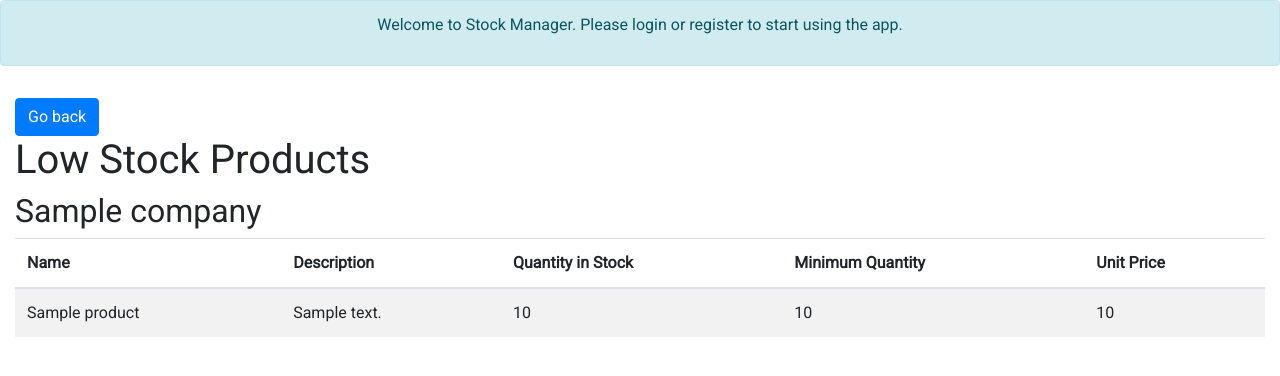
After one commit to HamaBarhamou/stock_management_api, a Django app: template stock/templates/product/low_stock.html in a window 1280 px wide. The commit adds this page. Shown: the top 376 px of the page. Run offline with Django 4.2, Linux system fonts and the light colour scheme; the template is opened without the code that fills it: most values are stand-ins (such as "Sample title", 1, 10 or a date in 2020); some libraries are stand-ins or nearby versions.

Commit message:
Implementataion de low demand low stock

```diff
--- a/requirements.txt
+++ b/requirements.txt
@@ -7,3 +7,4 @@ faker
 psycopg2-binary
 django-heroku
 python-dotenv
+requests
--- /dev/null
+++ b/stock/templates/product/low_stock.html
@@ -0,0 +1,34 @@
+{% extends 'base.html' %}
+
+{% block content %}
+    <h1>Low Stock Products</h1>
+    {% if low_stock_products_by_company %}
+        {% for company_products in low_stock_products_by_company %}
+            <h2>{{ company_products.company.name }}</h2>
+            <table class="table table-striped">
+                <thead>
+                    <tr>
+                        <th>Name</th>
+                        <th>Description</th>
+                        <th>Quantity in Stock</th>
+                        <th>Minimum Quantity</th>
+                        <th>Unit Price</th>
+                    </tr>
+                </thead>
+                <tbody>
+                    {% for product in company_products.products %}
+                        <tr>
+                            <td>{{ product.name }}</td>
+                            <td>{{ product.description }}</td>
+                            <td>{{ product.quantity_in_stock }}</td>
+                            <td>{{ product.minimum_quantity }}</td>
+                            <td>{{ product.unit_price }}</td>
+                        </tr>
+                    {% endfor %}
+                </tbody>
+            </table>
+        {% endfor %}
+    {% else %}
+        <p>No low stock products found.</p>
+    {% endif %}
+{% endblock %}
--- a/stock/urls.py
+++ b/stock/urls.py
@@ -48,4 +48,7 @@ urlpatterns = [
 
     path('threshold_list', views.threshold_list, name='threshold_list'),
     path('<int:threshold_id>/threshold_edit/', views.threshold_edit, name='threshold_edit'),
+
+    path('clearance/', views.clearance_products, name='clearance_products'),
+    path('low-stock/', views.low_stock_products, name='low_stock'),
 ]
--- a/stock_management_api/templates/base.html
+++ b/stock_management_api/templates/base.html
@@ -70,7 +70,8 @@
           <a class="dropdown-item" href="{% url 'stock:company_warehouse_list' %}">Company Warehouse</a>
           <a class="dropdown-item" href="{% url 'stock:product_list' %}">Product</a>
           <a class="dropdown-item" href="{% url 'stock:stock_list' %}">Stock</a>
-          <a class="dropdown-item" href="#">Low Stock</a>
+          <a class="dropdown-item" href="{% url 'stock:clearance_products' %}">clearance_products</a>
+          <a class="dropdown-item" href="{% url 'stock:low_stock' %}">Low Stock</a>
           <a class="dropdown-item" href="#">Low Demand</a>
           <a class="dropdown-item" href="#">Low Profit Margin</a>
           <a class="dropdown-item" href="#">Low Quantity</a>
@@ -125,6 +126,7 @@
 {% endif %}
 
 <div class="container-fluid">
+  <a href="javascript:history.back()" class="btn btn-primary mt-3">Go back</a>
     {% block content %}{% endblock %}
 </div>
 
```
Also changed, not shown: stock/templates/product/clearance.html (added, +31 -0 lines), stock/views.py (+24 -0 lines).
